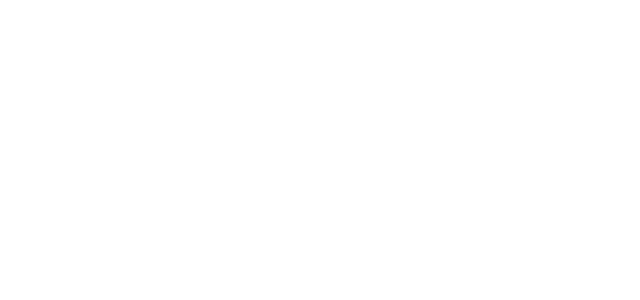
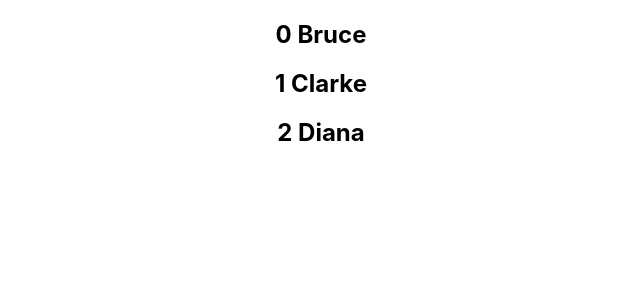
Before and after one commit to pmswami/React, a React (Create React App) app in the folder hello-world/: page / in a window 1280 px wide. Shown: the top 300 px of the page, without its empty margins (319-959 px from the left). Built offline with nearby package versions, Linux system fonts and the light colour scheme.

Commit message:
Added list rendering, list element keys

```diff
--- a/hello-world/src/App.js
+++ b/hello-world/src/App.js
@@ -6,6 +6,7 @@
 import Greet from './components/Greet';
 import Hello from './components/Hello';
 import Message from './components/Message';
+import NameList from './components/NameList';
 import ParentComponent from './components/ParentComponent';
 import UserGreeting from './components/UserGreeting';
 import Welcome from './components/Welcome';
@@ -13,7 +14,8 @@
 function App() {
   return (
     <div className="App">
-      <UserGreeting/>
+      <NameList/>
+      {/* <UserGreeting/> */}
       {/* <ParentComponent/> */}
       {/* <EventBind/> */}
       {/* <FunctionClick/> */}
--- /dev/null
+++ b/hello-world/src/components/NameList.js
@@ -0,0 +1,45 @@
+import React from 'react'
+import Person from './Person'
+
+function NameList() {
+    const names=["Bruce", "Clarke", "Diana"]
+    const nameList = names.map((name, index)=><h2 key={name+index}>{index} {name}</h2>)
+    const persons = [
+        {
+            id: 1,
+            name: "Bruce",
+            age: 25,
+            skill: "ReactJS"
+        },
+        {
+            id: 2,
+            name: "Wayne",
+            age: 20,
+            skill: "JavaScript"
+        },
+        {
+            id: 3,
+            name: "CLarke",
+            age: 30,
+            skill: "Python"
+        },
+    ]
+    const personList = persons.map((person)=>
+        // <h2>
+        //     I am {person.name}, {person.age} years old and I know {person.skill}
+        // </h2>
+        <Person person={person} key={person.id}></Person>
+    )
+  return (
+    <div>
+        {/* {names.map((name)=>{
+            return<h2>{name}</h2>
+        })} */}
+        {/* {nameList} */}
+        {/* {personList} */}
+        {nameList}
+    </div>
+  )
+}
+
+export default NameList
--- /dev/null
+++ b/hello-world/src/components/Person.js
@@ -0,0 +1,13 @@
+import React from 'react'
+
+function Person({person}) {
+  return (
+    <div>
+        <h2>
+            I am {person.name}, {person.age} years old and I know {person.skill}
+        </h2>
+    </div>
+  )
+}
+
+export default Person
```
Also changed, not shown: 1 other file (tests, documents, lock files or other folders).
